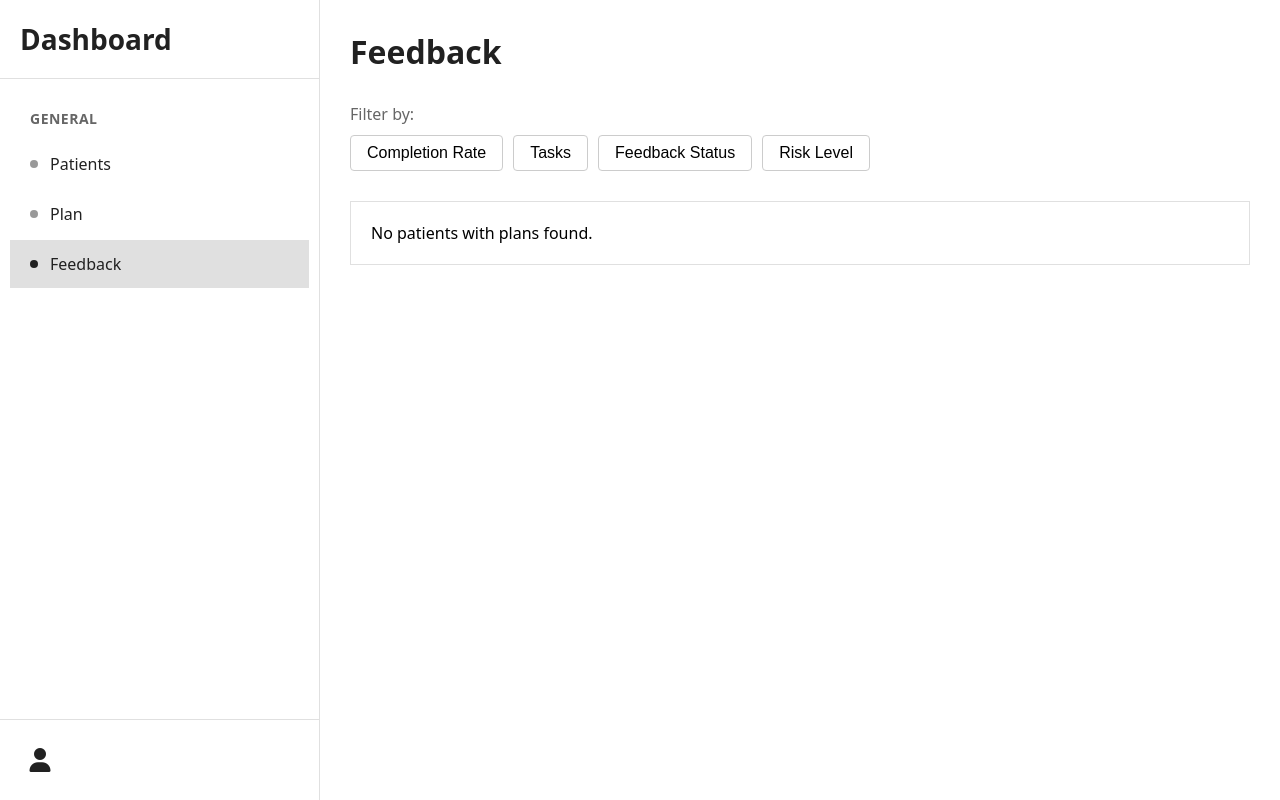
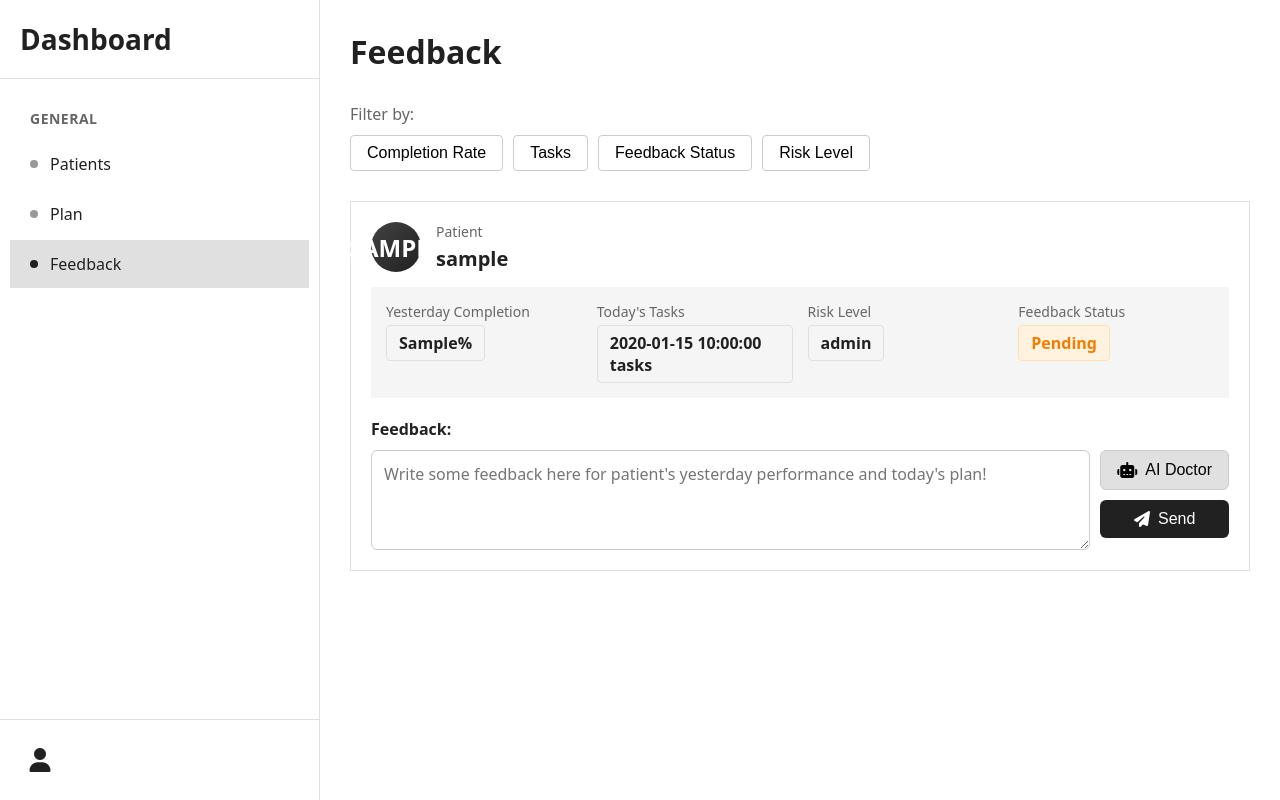
Before and after one commit to Thresh514/DineDose, a Flask app: template templates/doctor_feedback.html in a window 1280 px wide. Run offline with Flask 3, Linux system fonts and the light colour scheme; the template is opened without the code that fills it: most values are stand-ins (such as "Sample title", 1, 10 or a date in 2020); data that the repository does not hold is empty; some libraries are stand-ins or nearby versions.

Commit message:
Enhance doctor feedback page functionality by retrieving and displaying patient statistics, including yesterday's completion rates, today's tasks, and risk levels. Updated the template to dynamically render patient data and feedback status. Removed unnecessary loading indicators and streamlined the patient loading process.

```diff
--- a/templates/doctor_feedback.html
+++ b/templates/doctor_feedback.html
@@ -24,149 +24,16 @@
         </div>
 
         <div class="feedback-page-list" id="patients-list">
-            <div class="loading-indicator" id="loading-indicator">
-                <div class="spinner"></div>
-                <div class="loading-text">Loading patients...</div>
-            </div>
-        </div>
-    </div>
-
-    <script>
-        const doctorId = "{{ doctor_id }}";
-        let patientsData = [];
-
-        // 显示加载提示
-        function showLoading() {
-            const container = document.getElementById('patients-list');
-            container.innerHTML = `
-                <div class="loading-indicator" id="loading-indicator">
-                    <div class="spinner"></div>
-                    <div class="loading-text">Loading patients...</div>
-                </div>
-            `;
-        }
-
-        // 隐藏加载提示
-        function hideLoading() {
-            const loadingIndicator = document.getElementById('loading-indicator');
-            if (loadingIndicator) {
-                loadingIndicator.remove();
-            }
-        }
-
-        // 检查患者是否有 plan
-        async function hasPlan(patientId) {
-            try {
-                const response = await fetch(`/get_raw_plan?id=${patientId}`);
-                return response.ok; // 如果返回 200，说明有 plan
-            } catch (error) {
-                return false;
-            }
-        }
-
-        // 加载患者列表
-        async function loadPatients() {
-            showLoading();
-            try {
-                const response = await fetch(`/get_patients?id=${doctorId}`);
-                const patients = await response.json();
-
-                // 先检查每个患者是否有 plan，只保留有 plan 的患者
-                const patientsWithPlan = await Promise.all(
-                    patients.map(async (patient) => {
-                        const hasPlanResult = await hasPlan(patient.id);
-                        return hasPlanResult ? patient : null;
-                    })
-                );
-
-                // 过滤掉没有 plan 的患者
-                const validPatients = patientsWithPlan.filter(p => p !== null);
-
-                if (validPatients.length === 0) {
-                    hideLoading();
-                    document.getElementById('patients-list').innerHTML =
-                        '<div class="feedback-page-card">No patients with plans found.</div>';
-                    return;
-                }
-
-                // 获取每个有 plan 的患者的统计信息
-                const patientsWithStats = await Promise.all(
-                    validPatients.map(async (patient) => {
-                        const stats = await getPatientStats(patient.id);
-                        // 如果 stats 为 null，说明获取统计信息失败，仍然返回 null
-                        if (stats === null) {
-                            return null;
-                        }
-                        return { ...patient, ...stats };
-                    })
-                );
-
-                // 再次过滤掉获取统计信息失败的患者
-                const finalPatients = patientsWithStats.filter(p => p !== null);
-
-                patientsData = finalPatients;
-                hideLoading();
-                renderPatients(finalPatients);
-            } catch (error) {
-                console.error('Failed to load patients:', error);
-                hideLoading();
-                document.getElementById('patients-list').innerHTML =
-                    '<div class="feedback-page-card">Failed to load patients. Please refresh the page.</div>';
-            }
-        }
-
-        // 获取患者统计信息（此时已经确认患者有 plan）
-        async function getPatientStats(patientId) {
-            try {
-                const response = await fetch(`/doctor/patient_stats?patient_id=${patientId}`);
-
-                if (!response.ok) {
-                    throw new Error(`Failed to load stats: ${response.status}`);
-                }
-
-                const data = await response.json();
-
-                // 检查昨天是否已经有feedback
-                const yesterday = new Date();
-                yesterday.setDate(yesterday.getDate() - 1);
-                const yesterdayStr = yesterday.toISOString().split('T')[0];
-
-                try {
-                    const feedbackResponse = await fetch(`/doctor/get_feedback?patient_id=${patientId}&feedback_date=${yesterdayStr}`);
-                    const feedbackData = await feedbackResponse.json();
-                    data.has_feedback_today = feedbackData.feedback !== null;
-                } catch (error) {
-                    console.error(`Failed to check feedback for patient ${patientId}:`, error);
-                    data.has_feedback_today = false;
-                }
-
-                return data;
-            } catch (error) {
-                console.error(`Failed to load stats for patient ${patientId}:`, error);
-                return null; // 出错时返回 null，不显示该患者
-            }
-        }
-
-        // 渲染患者列表
-        function renderPatients(patients) {
-            const container = document.getElementById('patients-list');
-
-            if (patients.length === 0) {
-                container.innerHTML = '<div class="feedback-page-card">No patients found.</div>';
-                return;
-            }
-
-            container.innerHTML = patients.map(patient => {
-                const avatarText = patient.username ? patient.username.charAt(0).toUpperCase() : '?';
-                const riskClass = `feedback-page-risk-${patient.risk_level?.toLowerCase() || 'low'}`;
-
-                return `
-                    <div class="feedback-page-card" data-patient-id="${patient.id}">
+            {% if patients %}
+                {% for patient in patients %}
+                    {% set avatar_text = (patient.username[0] if patient.username else '?') | upper %}
+                    {% set risk_class = 'feedback-page-risk-' + (patient.risk_level | lower if patient.risk_level else 'low') %}
+                    <div class="feedback-page-card" data-patient-id="{{ patient.id }}">
                         <div class="feedback-page-header">
-                            <div class="feedback-page-avatar">${avatarText}</div>
+                            <div class="feedback-page-avatar">{{ avatar_text }}</div>
                             <div class="feedback-page-info">
                                 <div class="feedback-page-label">Patient</div>
-                                <div class="feedback-page-name">${patient.username || 'Unknown'}</div>
+                                <div class="feedback-page-name">{{ patient.username or 'Unknown' }}</div>
                             </div>
                         </div>
 
@@ -174,25 +41,29 @@
                             <div class="feedback-page-stat-item">
                                 <div class="feedback-page-stat-label">Yesterday Completion</div>
                                 <div class="feedback-page-stat-value">
-                                    <span class="feedback-page-stat-badge">${patient.yesterday_completion || 0}%</span>
+                                    <span class="feedback-page-stat-badge">{{ patient.yesterday_completion or 0 }}%</span>
                                 </div>
                             </div>
                             <div class="feedback-page-stat-item">
                                 <div class="feedback-page-stat-label">Today's Tasks</div>
                                 <div class="feedback-page-stat-value">
-                                    <span class="feedback-page-stat-badge">${patient.today_tasks || 0} tasks</span>
+                                    <span class="feedback-page-stat-badge">{{ patient.today_tasks or 0 }} tasks</span>
                                 </div>
                             </div>
                             <div class="feedback-page-stat-item">
                                 <div class="feedback-page-stat-label">Risk Level</div>
                                 <div class="feedback-page-stat-value">
-                                    <span class="feedback-page-stat-badge feedback-page-risk-level ${riskClass}">${patient.risk_level || 'Low'}</span>
+                                    <span class="feedback-page-stat-badge feedback-page-risk-level {{ risk_class }}">{{ patient.risk_level or 'Low' }}</span>
                                 </div>
                             </div>
                             <div class="feedback-page-stat-item">
                                 <div class="feedback-page-stat-label">Feedback Status</div>
                                 <div class="feedback-page-stat-value">
-                                    ${patient.has_feedback_today ? '<span class="feedback-page-stat-badge feedback-page-status sent">Already sent today</span>' : '<span class="feedback-page-stat-badge feedback-page-status pending">Pending</span>'}
+                                    {% if patient.has_feedback_today %}
+                                        <span class="feedback-page-stat-badge feedback-page-status sent">Already sent today</span>
+                                    {% else %}
+                                        <span class="feedback-page-stat-badge feedback-page-status pending">Pending</span>
+                                    {% endif %}
                                 </div>
                             </div>
                         </div>
@@ -204,23 +75,28 @@
                             <div class="feedback-page-input-wrapper">
                                 <textarea
                                     class="feedback-page-textarea"
-                                    id="feedback-${patient.id}"
+                                    id="feedback-{{ patient.id }}"
                                     placeholder="Write some feedback here for patient's yesterday performance and today's plan!"
                                 ></textarea>
                                 <div class="feedback-page-actions">
-                                    <button class="btn-ai" onclick="generateAIFeedback(${patient.id})">
+                                    <button class="btn-ai" onclick="generateAIFeedback({{ patient.id }})">
                                         <i class="fas fa-robot"></i> AI Doctor
                                     </button>
-                                    <button class="btn-send" onclick="sendFeedback(${patient.id}, ${patient.has_feedback_today || false})">
+                                    <button class="btn-send" onclick="sendFeedback({{ patient.id }}, {% if patient.has_feedback_today %}true{% else %}false{% endif %})">
                                         <i class="fas fa-paper-plane"></i> Send
                                     </button>
                                 </div>
                             </div>
-                        </div>
-                    </div>
-                `;
-            }).join('');
-        }
+                {% endfor %}
+            {% else %}
+                <div class="feedback-page-card">No patients with plans found.</div>
+            {% endif %}
+        </div>
+    </div>
+
+    <script>
+        const doctorId = "{{ doctor_id }}";
+        const patientsData = JSON.parse('{{ patients | tojson | safe }}');
 
         // 生成AI反馈
         async function generateAIFeedback(patientId) {
@@ -346,9 +222,6 @@
                 // 这里可以添加筛选逻辑
             });
         });
-
-        // 页面加载时获取患者列表
-        window.addEventListener('load', loadPatients);
     </script>
 
 </body>
--- a/templates/doctor_plan_editor.html
+++ b/templates/doctor_plan_editor.html
@@ -82,7 +82,7 @@
                         <a href="/doctor/plan_item_edit?item_id={{ item.id }}&patient_id={{ patient_id }}" class="btn btn-edit">
                             <i class="fas fa-edit"></i> Edit
                         </a>
-                        <a href="#" onclick="deleteItem({{ item.id }}); return false;" class="btn btn-danger">
+                        <a href="#" onclick="deleteItem('{{ item.id }}'); return false;" class="btn btn-danger">
                             <i class="fas fa-trash"></i> Delete
                         </a>
                     </div>
```
Also changed, not shown: pagelogic/bp/doctor_page_bp.py (+64 -1 lines).
